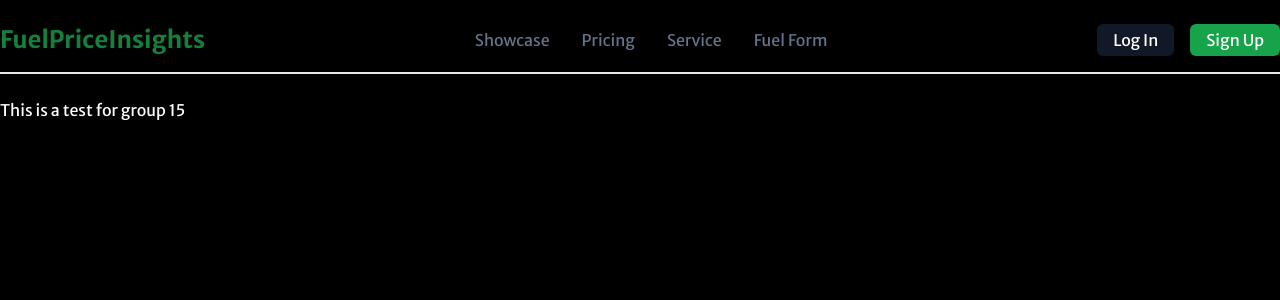
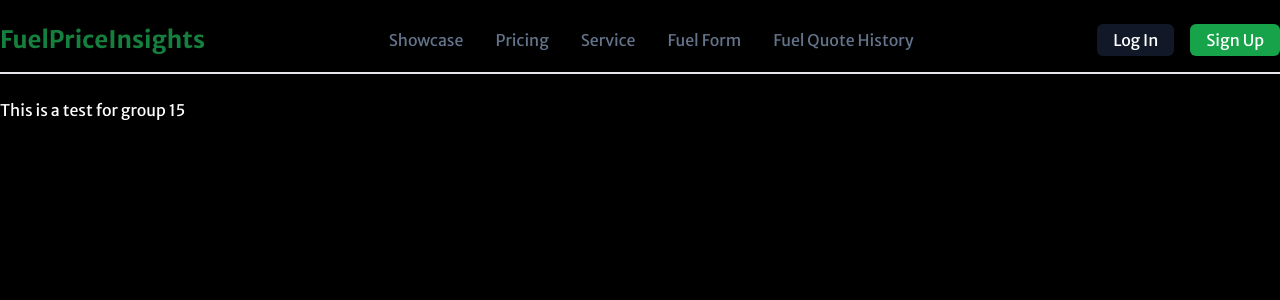
Before and after one commit to caoboyeehaw/fuel-price-insights, a Next.js app: page / in a window 1280 px wide. Shown: the top 300 px of the page. Built offline with nearby package versions, Linux system fonts and the light colour scheme.

Commit message:
added comments

```diff
--- a/src/components/Navbar.tsx
+++ b/src/components/Navbar.tsx
@@ -14,6 +14,7 @@ const Navbar = () => {
           <Link className="text-md rounded-lg px-4 py-2 text-slate-500 hover:text-black" href="/pricing">Pricing</Link>
           <Link className="text-md rounded-lg px-4 py-2 text-slate-500 hover:text-black" href="/service">Service</Link>
           <Link className="text-md rounded-lg px-4 py-2 text-slate-500 hover:text-black" href="/fuel_quote_form">Fuel Form</Link>
+          <Link className="text-md rounded-lg px-4 py-2 text-slate-500 hover:text-black" href="/history">Fuel Quote History</Link>
         </div>
         <div className="flex space-x-4 items-center">
 
--- a/src/pages/fuel_quote_form.tsx
+++ b/src/pages/fuel_quote_form.tsx
@@ -76,3 +76,5 @@ export default Fuel_quote;
 
 /*NOTE: the front end contains basic client side validations. More secure validations are
 used in the backend */
+
+//TODO: incorporate proper credential corrections. Right now it's all in console.
```
